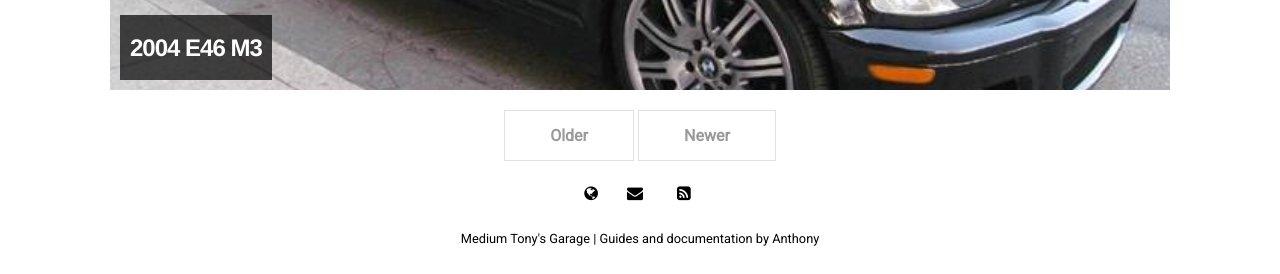
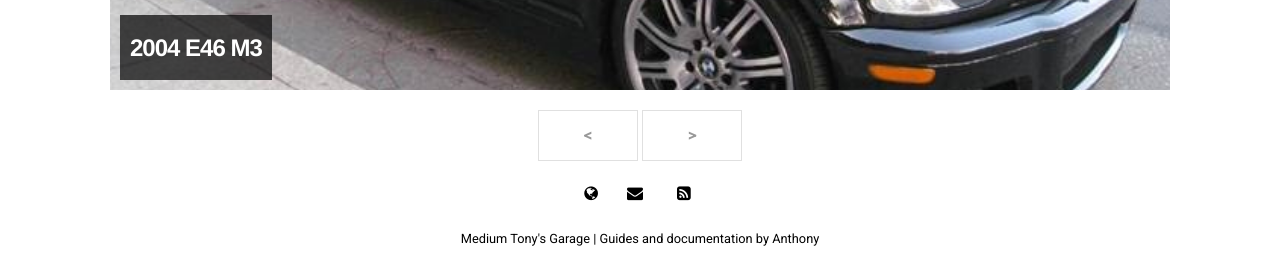
Before and after one commit to prestia/mediumtonys, a Jekyll site: the page built from index.html, in a window 1280 px wide and 900 px high, scrolled down 988 px. Shown: the part 623-897 px from the top of the window. Built offline with Jekyll 4.4.1, drawn with Linux system fonts in a browser that asks for light colours; nearby versions of some CDN libraries; the list of posts is cut into pages by our own code.

Commit message:
Update settings.yml

```diff
--- a/_data/settings.yml
+++ b/_data/settings.yml
@@ -22,8 +22,8 @@ social:
 
 # Customize site text
 pagination:
-  next_page: 'Newer'
-  previous_page: 'Older'
+  next_page: '>'
+  previous_page: '<'
 
 sharing_button_prompt: 'Share'
 
```
